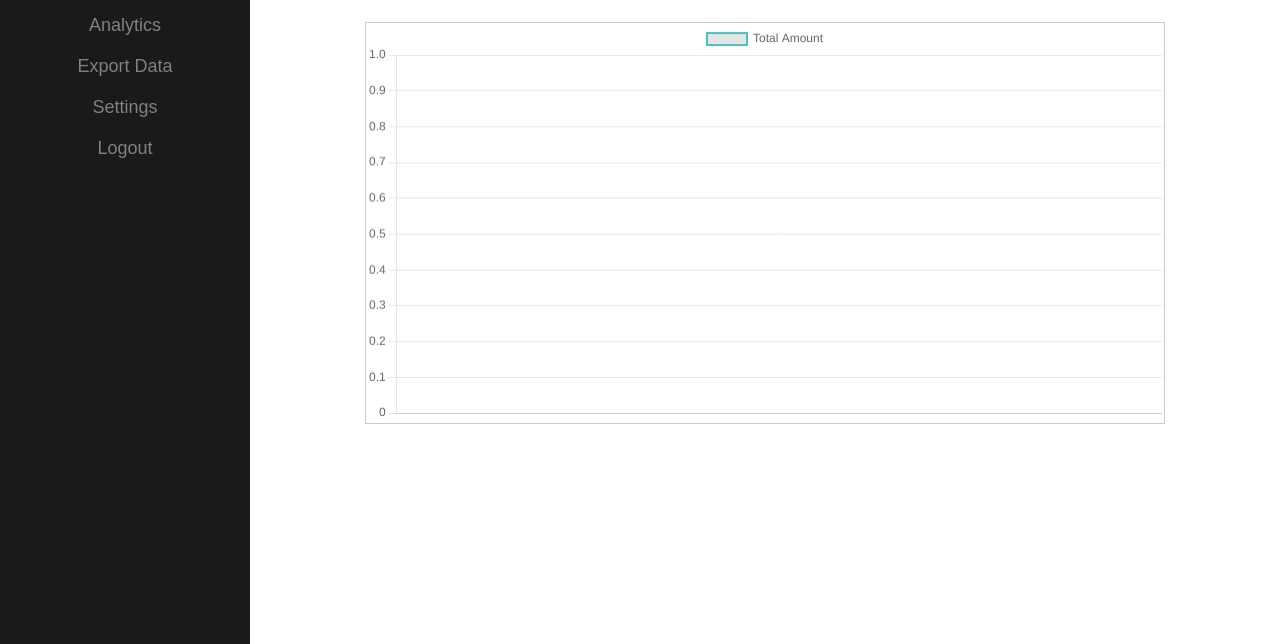
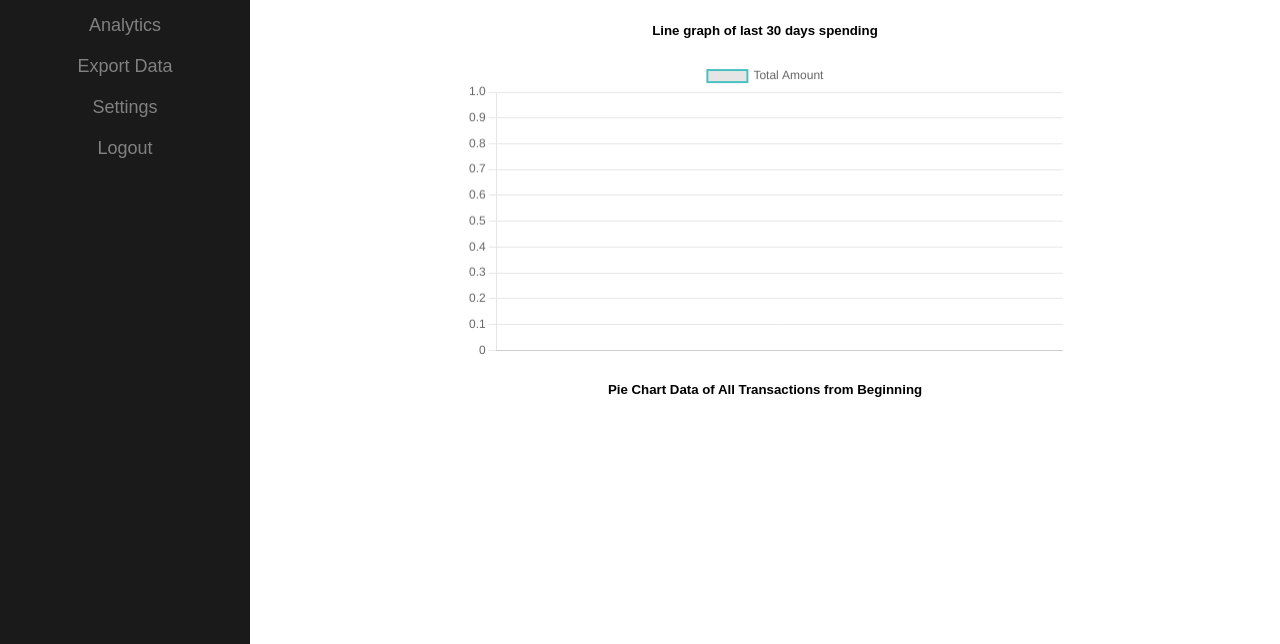
Before and after one commit to vamshinaik309/wealth-wave, a Flask app: template templates/analytics.html in a window 1280 px wide. Shown: the part 156-800 px from the top of the page. Run offline with Flask 2, Linux system fonts and the light colour scheme; the template is opened without the code that fills it, so the values that code supplies are empty; a map, chart or similar area stays blank.

```diff
--- a/templates/analytics.html
+++ b/templates/analytics.html
@@ -9,13 +9,20 @@
     <h4>Your Total transaction amount is ${{ total_amount_sum }}</h4>
 
     <!-- Container for the line chart with scrolling and zooming features -->
-    <div style="position: relative; width: 80%; margin: auto; border: 1px solid #ccc;">
-        <canvas id="lineChart" width="200" height="100"></canvas>
+    <div style="position: relative; width: 60%; margin: auto; margin-bottom: 20px;">
+        <div style="text-align: center; margin-bottom: 10px;">
+            <h5>Line graph of last 30 days spending</h5>
+        </div>
+        <canvas id="lineChart" width="300" height="150"></canvas>
     </div>
 
-    <div style="position: relative; width: 80%; margin: auto;">
+    <!-- Container for the pie chart -->
+    <div style="position: relative; width: 50%; margin: auto;">
+        <div style="text-align: center; margin-bottom: 10px;">
+            <h5>Pie Chart Data of All Transactions from Beginning</h5>
+        </div>
         <canvas id="pieChart" width="200" height="200"></canvas>
-    </div
+    </div>
 
     <!-- Add this in the head section of your HTML -->
     <script src="https://cdn.jsdelivr.net/npm/chart.js"></script>
@@ -68,40 +75,6 @@
             }
         });
 
-        // Access the pie chart data passed from Flask
-    var pieChartData = {{ pie_chart_data | tojson | safe }};
-
-    // Create a pie chart using Chart.js
-    var pieCtx = document.getElementById('pieChart').getContext('2d');
-    var pieChart = new Chart(pieCtx, {
-        type: 'pie',
-        data: {
-            labels: pieChartData.map(entry => entry.category),
-            datasets: [{
-                data: pieChartData.map(entry => entry.totalAmount),
-                backgroundColor: [
-                    'rgba(255, 99, 132, 0.7)',
-                    'rgba(54, 162, 235, 0.7)',
-                    'rgba(255, 206, 86, 0.7)',
-                    'rgba(75, 192, 192, 0.7)',
-                    'rgba(153, 102, 255, 0.7)',
-                    'rgba(255, 159, 64, 0.7)',
-                    'rgba(255, 99, 132, 0.7)',
-                    'rgba(54, 162, 235, 0.7)',
-                    'rgba(255, 206, 86, 0.7)',
-                    'rgba(75, 192, 192, 0.7)',
-                    'rgba(153, 102, 255, 0.7)',
-                    'rgba(255, 159, 64, 0.7)',
-                ],
-                borderWidth: 1
-            }]
-        },
-        options: {
-            legend: {
-                position: 'right'
-            }
-        }
-    });
 
     // Access the pie chart data passed from Flask
     var pieChartData = {{ pie_chart_data | tojson | safe }};
```
